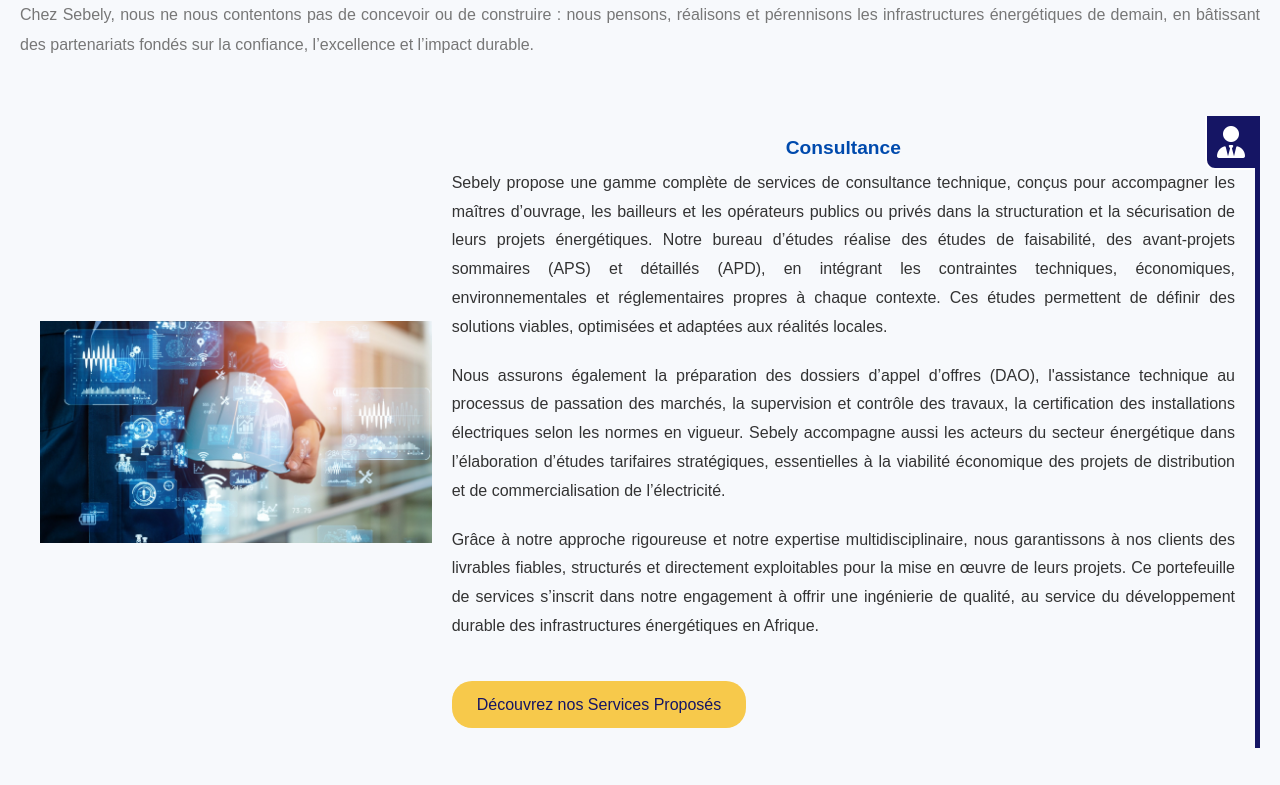
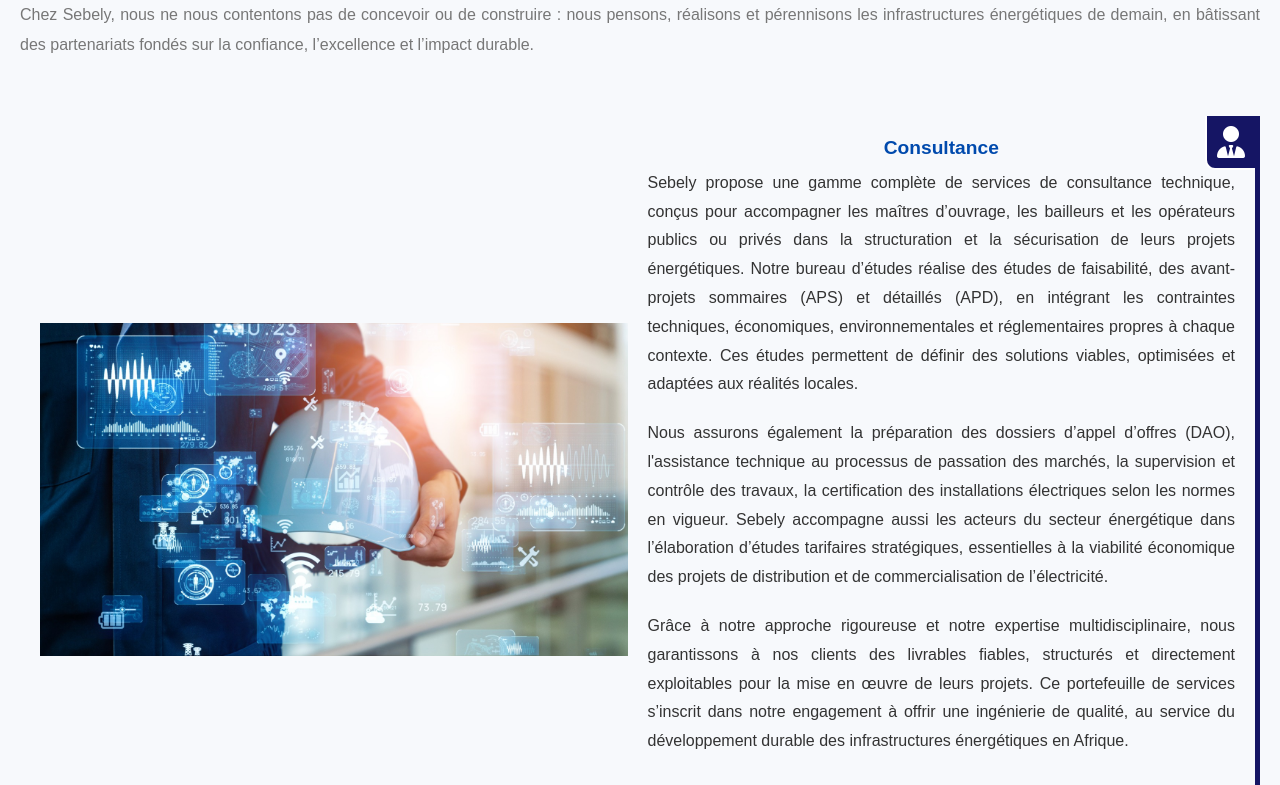
Before and after one commit to Patou2209/seb_bruillon, a plain HTML site: page index.html in a window 1280 px wide. Shown: the part 1260-2045 px from the top of the page. Drawn offline with nearby package versions, Linux system fonts and the light colour scheme; some icons are missing; a web font is replaced by a local one.

Commit message:
Update style.css

```diff
--- a/style.css
+++ b/style.css
@@ -282,15 +282,16 @@
 }
 
 .solution_pic {
-  flex: 1;
+  width: 50%;
 }
 .solution_pic img{
+  height: 100%;
   width: 100%;
-  height: 100%;
   object-fit: cover;
 }
+
 .solution_texte {
-  flex: 2;
+  width: 50%;
 
 }
 .solution_texte p{
```
